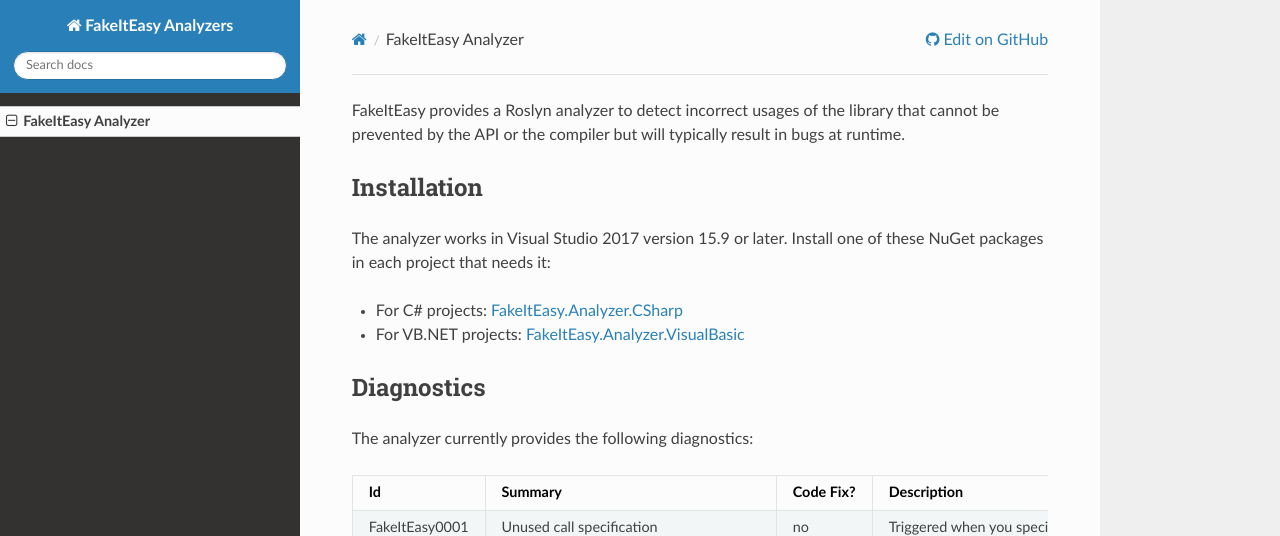
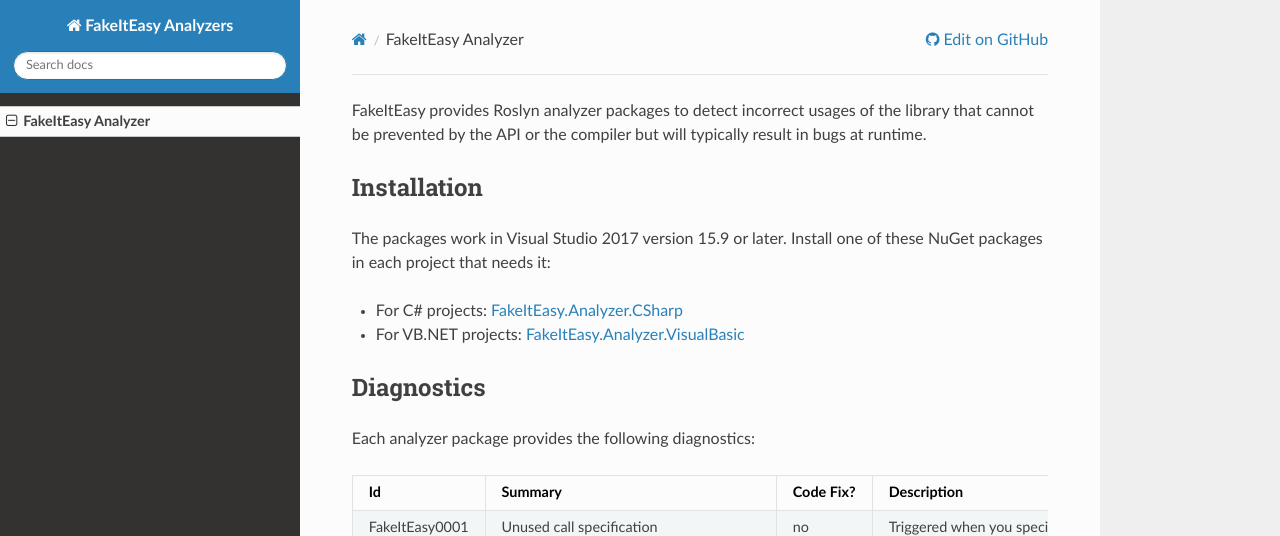
Before and after one commit to FakeItEasy/FakeItEasy.Analyzers, an MkDocs documentation site: the page built from docs/index.md, in a window 1280 px wide. Shown: the top 536 px of the page. Built offline with MkDocs 1.6.1, drawn with Linux system fonts in a browser that asks for light colours; nearby versions of some CDN libraries.

Commit message:
Provide consistent analyzer/analyzers usage in documentation

```diff
--- a/docs/index.md
+++ b/docs/index.md
@@ -1,10 +1,10 @@
-FakeItEasy provides a Roslyn analyzer to detect incorrect usages of the library
+FakeItEasy provides Roslyn analyzer packages to detect incorrect usages of the library
 that cannot be prevented by the API or the compiler but will typically result in
 bugs at runtime.
 
 ## Installation
 
-The analyzer works in Visual Studio 2017 version 15.9 or later. Install one of these
+The packages work in Visual Studio 2017 version 15.9 or later. Install one of these
 NuGet packages in each project that needs it:
 
 - For C# projects: [FakeItEasy.Analyzer.CSharp](https://www.nuget.org/packages/FakeItEasy.Analyzer.CSharp)
@@ -12,7 +12,7 @@ NuGet packages in each project that needs it:
 
 ## Diagnostics
 
-The analyzer currently provides the following diagnostics:
+Each analyzer package provides the following diagnostics:
 
 | Id             | Summary                                  | Code Fix? | Description                                                                                                                                           |
 |----------------|------------------------------------------|-----------|-------------------------------------------------------------------------------------------------------------------------------------------------------|
```
Also changed, not shown: README.md (+3 -3 lines), 2 other files.
